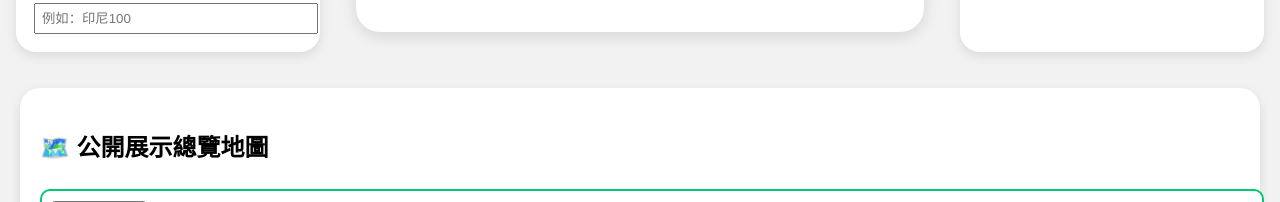
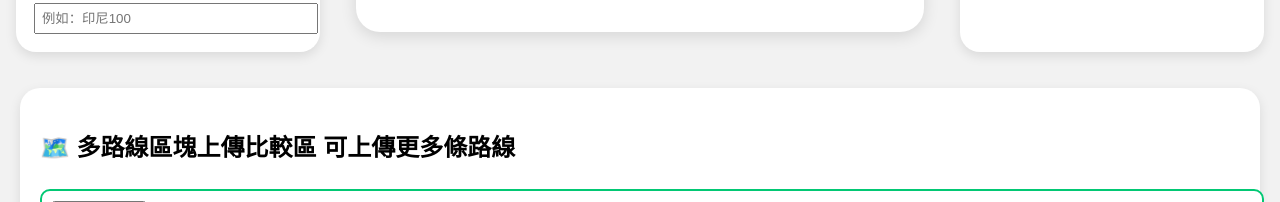
Before and after one commit to ShibadogRueiiiii/picmingpxset, a website: page index.html in a window 1280 px wide. Shown: the part 1090-1292 px from the top of the page. Drawn offline with nearby package versions, Linux system fonts and the light colour scheme; grey boxes are pictures that could not be loaded.

Commit message:
Update index.html

```diff
--- a/index.html
+++ b/index.html
@@ -213,7 +213,7 @@ border:3px solid black;
 
 <div class="publicMapSection">
 
-<h2>🗺️ 公開展示總覽地圖</h2>
+<h2>🗺️ 多路線區塊上傳比較區 可上傳更多條路線</h2>
 <input type="file" id="publicFileInput" multiple accept=".gpx"
 style="
 margin-bottom:12px;
```
